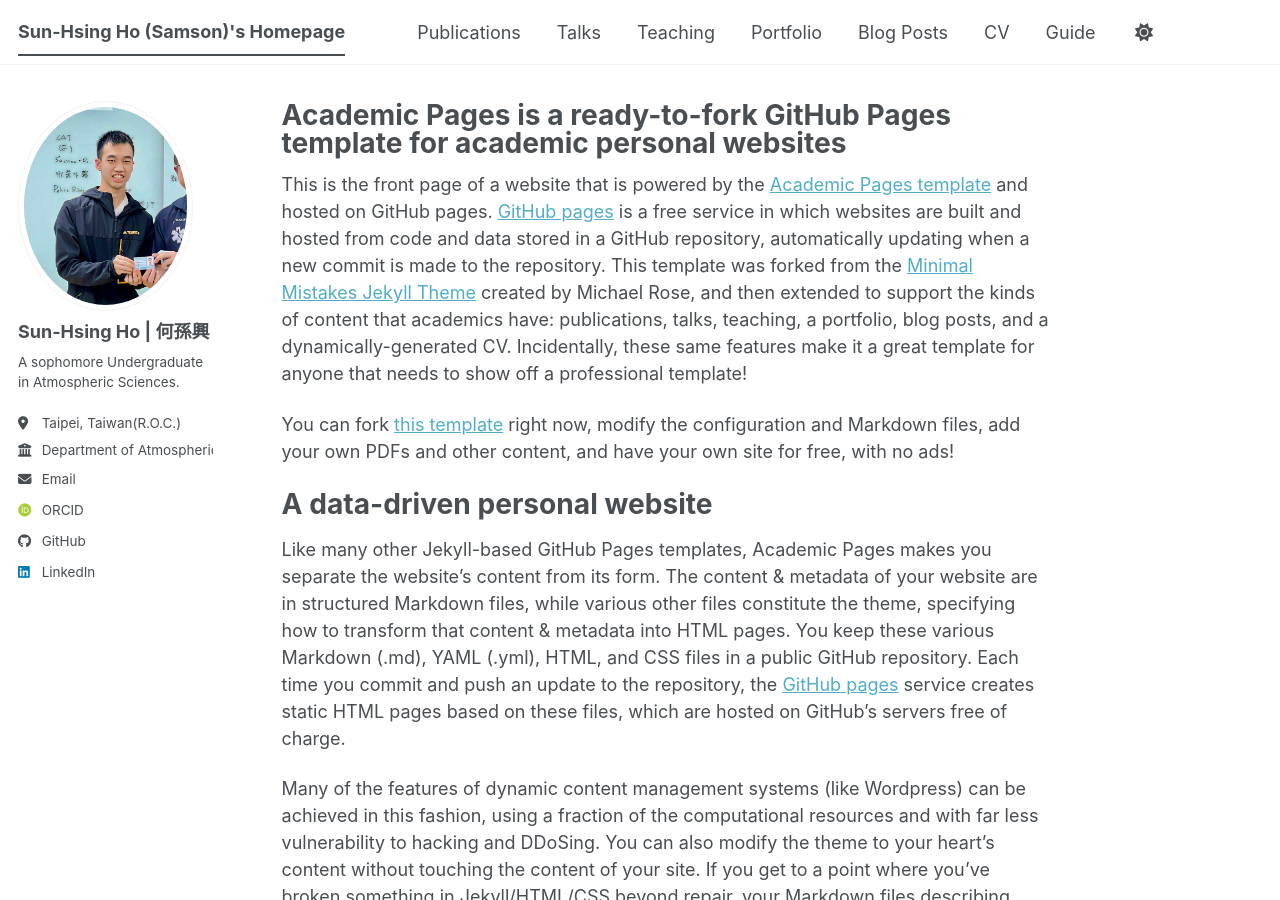
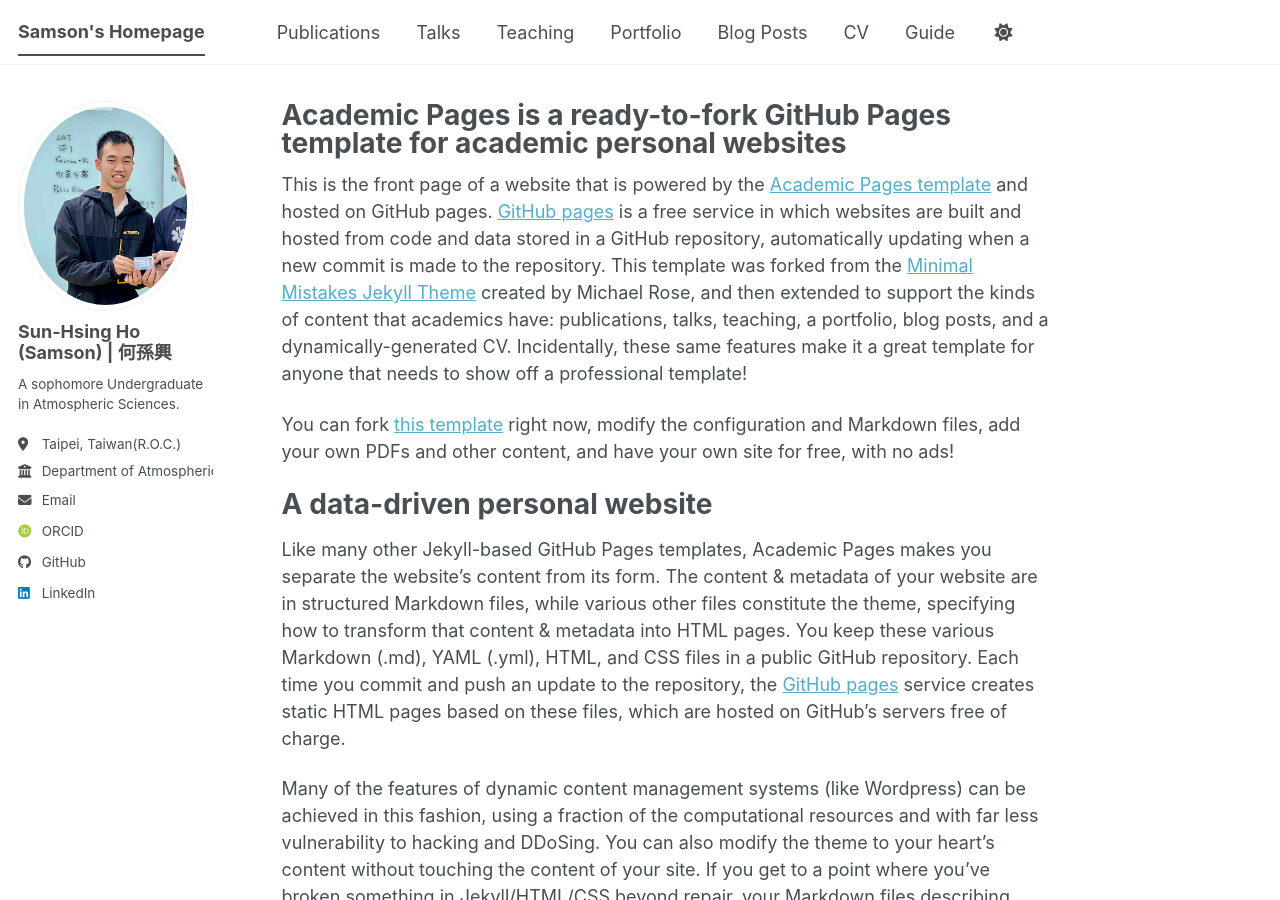
Before and after one commit to Samson-Ho/Samson-Ho.github.io, a Jekyll site: the page built from _pages/about.md, in a window 1280 px wide and 900 px high. Built offline with Jekyll 4.4.1, drawn with Linux system fonts in a browser that asks for light colours; some web fonts are replaced; a script bundle is joined from its source files by our own code; library files that are not in the unit come from our copies.

Commit message:
Update _config.yml

```diff
--- a/_config.yml
+++ b/_config.yml
@@ -9,9 +9,9 @@
 # Basic Site Settings
 locale                   : "en-US"
 site_theme               : "default" # The available themes options are "default", "air", "sunrise", "mint", "dirt" and "contrast"
-title                    : "Sun-Hsing Ho (Samson)'s Homepage"
+title                    : "Samson's Homepage"
 title_separator          : "-"
-name                     : &name "Sun-Hsing Ho (Samson)  |  何孫興"
+name                     : &name "Sun-Hsing Ho (Samson) | 何孫興"
 description              : &description "Sun-Hsing Ho (Samson)'s Homepage"   # Update this with a general description of your site, this is the default if not overridden by a page
 url                      : https://Samson-Ho.github.io # The base hostname & protocol for your site e.g. "https://[your GitHub username].github.io",
                                                            # or if you already have some other page hosted on Github then use "https://[your GitHub username].github.io/[Your Repo Name]"
@@ -24,7 +24,7 @@
 author:
   # Biographic information
   avatar           : "profile.png"
-  name             : "Sun-Hsing Ho  |  何孫興"
+  name             : "Sun-Hsing Ho (Samson) | 何孫興"
   pronouns         : # example: "she/her"
   bio              : "A sophomore Undergraduate in Atmospheric Sciences."
   location         : "Taipei, Taiwan(R.O.C.)"
```
